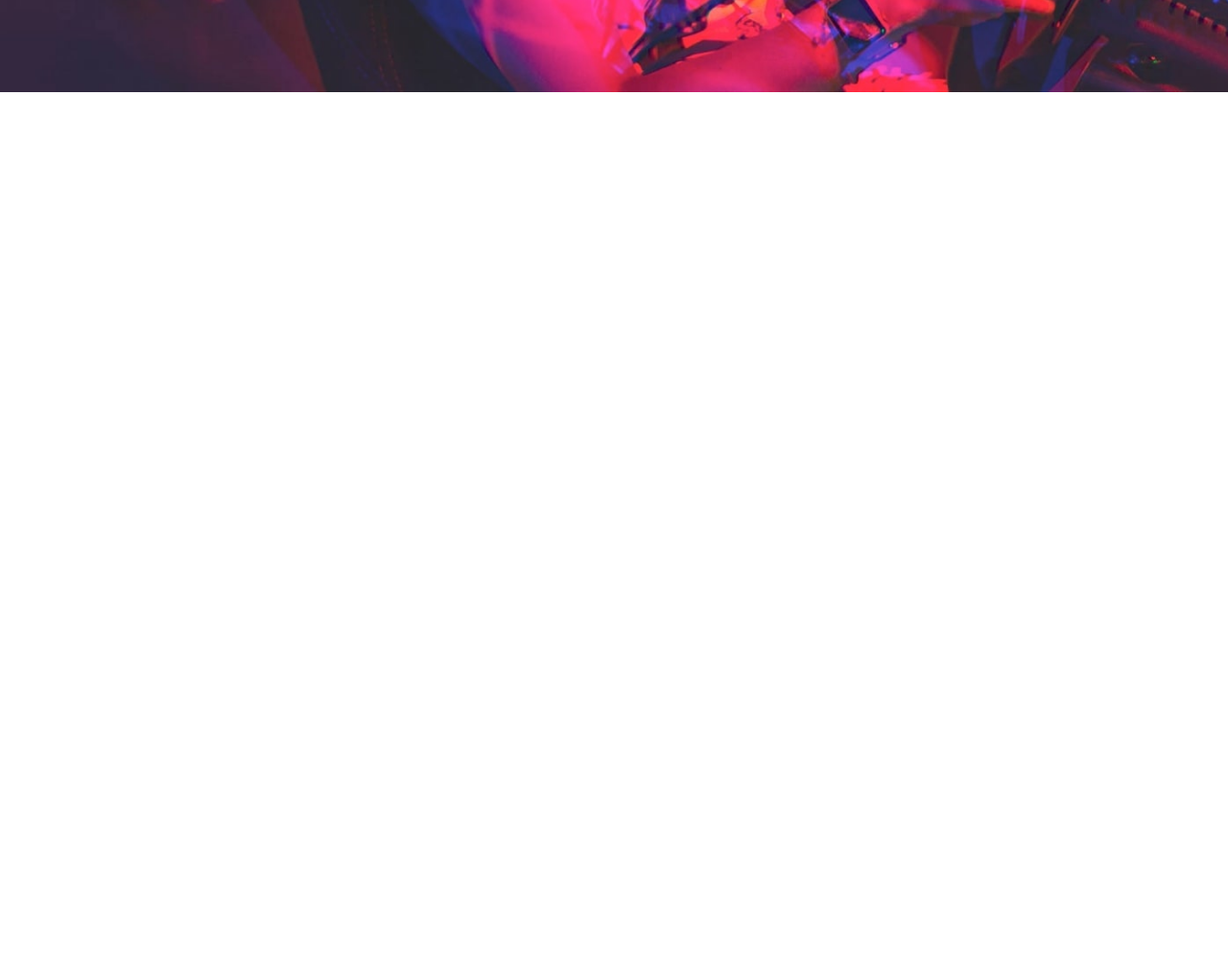
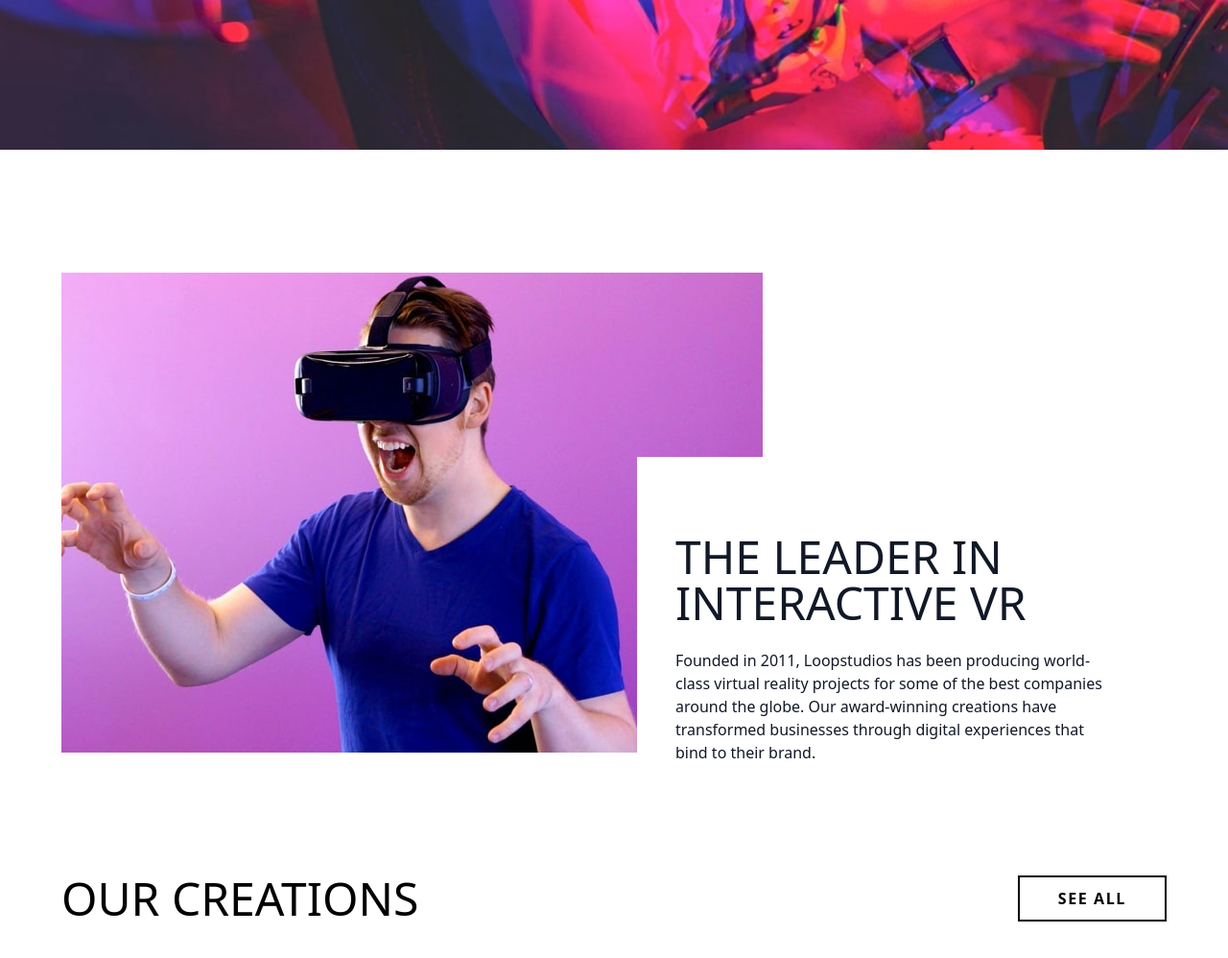
Before and after one commit to isepulveda78/tailwinds_template, a plain HTML site: page index.html in a window 1280 px wide. Shown: the part 500-1498 px from the top of the page at 96% size. Before the commit the page ends 800 px from the top, so only its background shows below. Drawn offline with nearby package versions, Linux system fonts and the light colour scheme.

Commit message:
body modification

```diff
--- a/index.html
+++ b/index.html
@@ -56,10 +56,46 @@
                 <!--@todo Hamburger Button-->
             </nav>
             <!--@todo Mobile Menu-->
-            <div class="max-w-lg mt-32 mb-32 p4 font-sans text-4xl text-white uppercase border-2 md:p-10 md:32 md:mx-0">
+            <div class="max-w-lg mt-32 mb-32 p4 font-sans text-4xl text-white uppercase border-2 md:p-10 md:32 md:mx-0 md:text-6xl">
                 Impressive Experiences that Deliver
             </div>
         </div>
     </section>
+
+    <!--Featured Section-->
+    <section id="feature">
+        <!--Featured Container-->
+        <div class="relative container flex flex-col max-w-6xl mx-auto my-32 px-6 text-gray-900 md:flex-row md:px-0">
+            <!--Image-->
+            <img src="images/desktop/image-interactive.jpg" alt="">
+
+            <!--Text Container-->
+            <div class="top-48 pr-0 bg-white md:absolute md:right-0 md:py-20 md:pl-10">
+                <h2 class="max-w-lg mt-10 mb-6 font-sans text-4xl text-center text-gray-900 uppercase md:text-5xl md:mt-0 md:text-left">
+                    The leader in interactive VR
+                </h2>
+                <p class="max-w-md text-center md:text-left">
+                    Founded in 2011, Loopstudios has been producing world-class virtual reality projects for some of the best companies around the globe. Our award-winning creations have transformed businesses through digital experiences that bind to their brand.
+                </p>
+            </div>
+        </div>
+    </section>
+
+    <!-- Creations Section-->
+    <section id="creations">
+        <!-- Creations Container -->
+            <div class="container max-w-6xl mx-auto my-32 px-6.text-gray-900 md:px-0">
+                <!--Creations Header-->
+                <div class="flex justify-center mb-20 md:justify-between">
+                    <h2 class="text-4xl text-center uppercase md:text-left md:text-5xl">
+                        Our Creations
+                    </h2>
+
+                    <button class="hidden px-10 py-2 my-0 font-bold tracking-widest uppercase border-2 border-black font-alata hover:bg-black hover:text-white md:block">
+                        See All
+                    </button>
+                </div>
+            </div>
+    </section>
 </body>
 </html>
--- a/tailwind.config.js
+++ b/tailwind.config.js
@@ -12,6 +12,9 @@
       fontFamily: {
         sans: ['Josefin Sans', 'sans-serig'],
         alata: ['Alata']
+      },
+      letterSpacing: {
+        widest: '.3em'
       }
     },
   },
```
